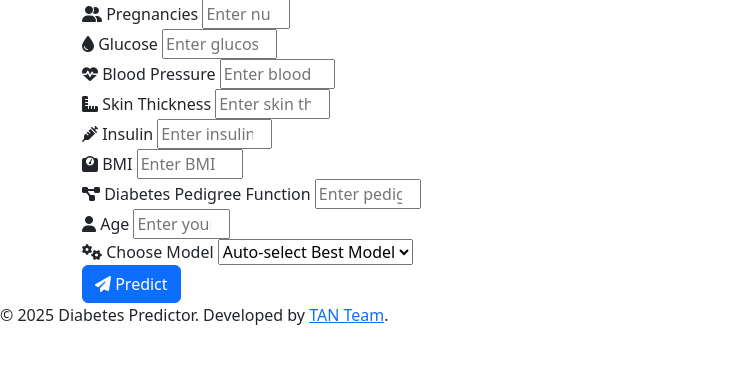
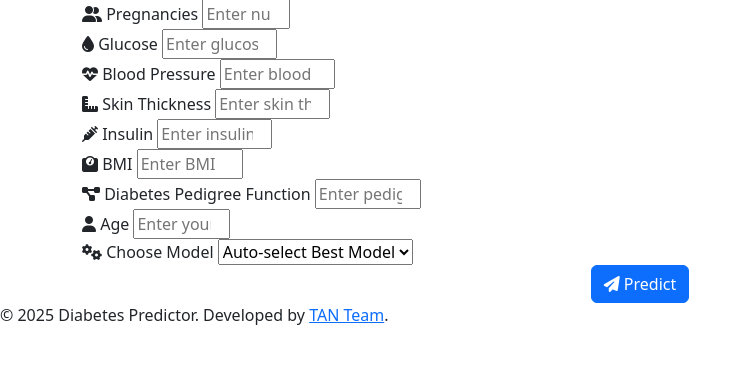
Before and after one commit to scorpionTaj/diabetes-predictor, a Flask app: page / in a window 1280 px wide. Shown: the part 139-504 px from the top of the page, without its empty margins (0-752 px from the left). Run offline with Flask 3, Linux system fonts and the light colour scheme; parts of the project's set-up code (start-up, migrations or seed data) failed here and were passed over.

Commit message:
Center submit button in prediction form for improved layout

```diff
--- a/templates/index.html
+++ b/templates/index.html
@@ -249,7 +249,7 @@
               {% endfor %}
             </select>
           </div>
-          <button type="submit" class="btn btn-primary">
+          <button type="submit" class="btn btn-primary d-block mx-auto">
             <i class="fas fa-paper-plane"></i> Predict
           </button>
         </form>
```
